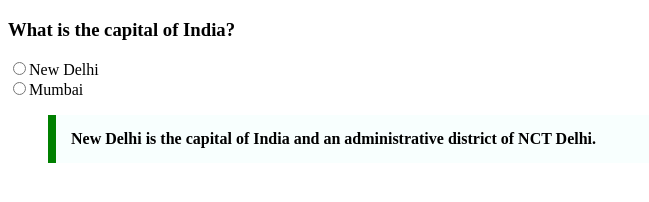
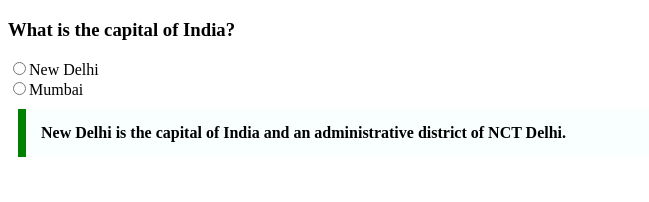
Before and after one commit to acciojob/trivia-contactengineeredintent-source, a website: page main.html in a window 1280 px wide. Shown: the whole page, without its empty margins (0-649 px from the left). Drawn offline with Linux system fonts and the light colour scheme.

Commit message:
created a submission

```diff
--- a/styles.css
+++ b/styles.css
@@ -5,7 +5,7 @@
 }
 .quote{
 	max-width: 600px;
-	margin: 1-px;
+	margin: 10px;
 	padding:15px;
 	border-left: 8px solid green;
 	background-color: #f8fffe;
```
